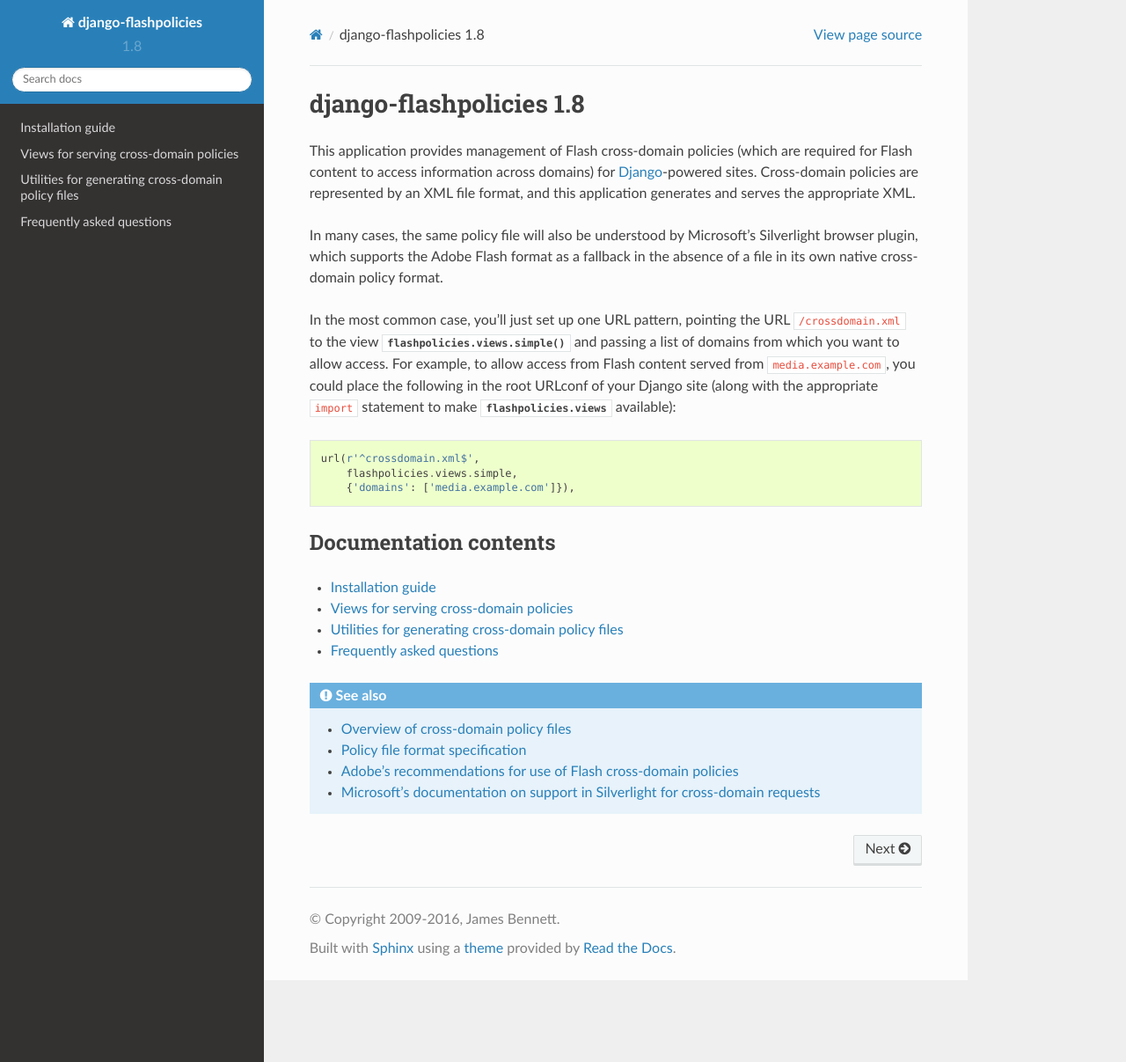
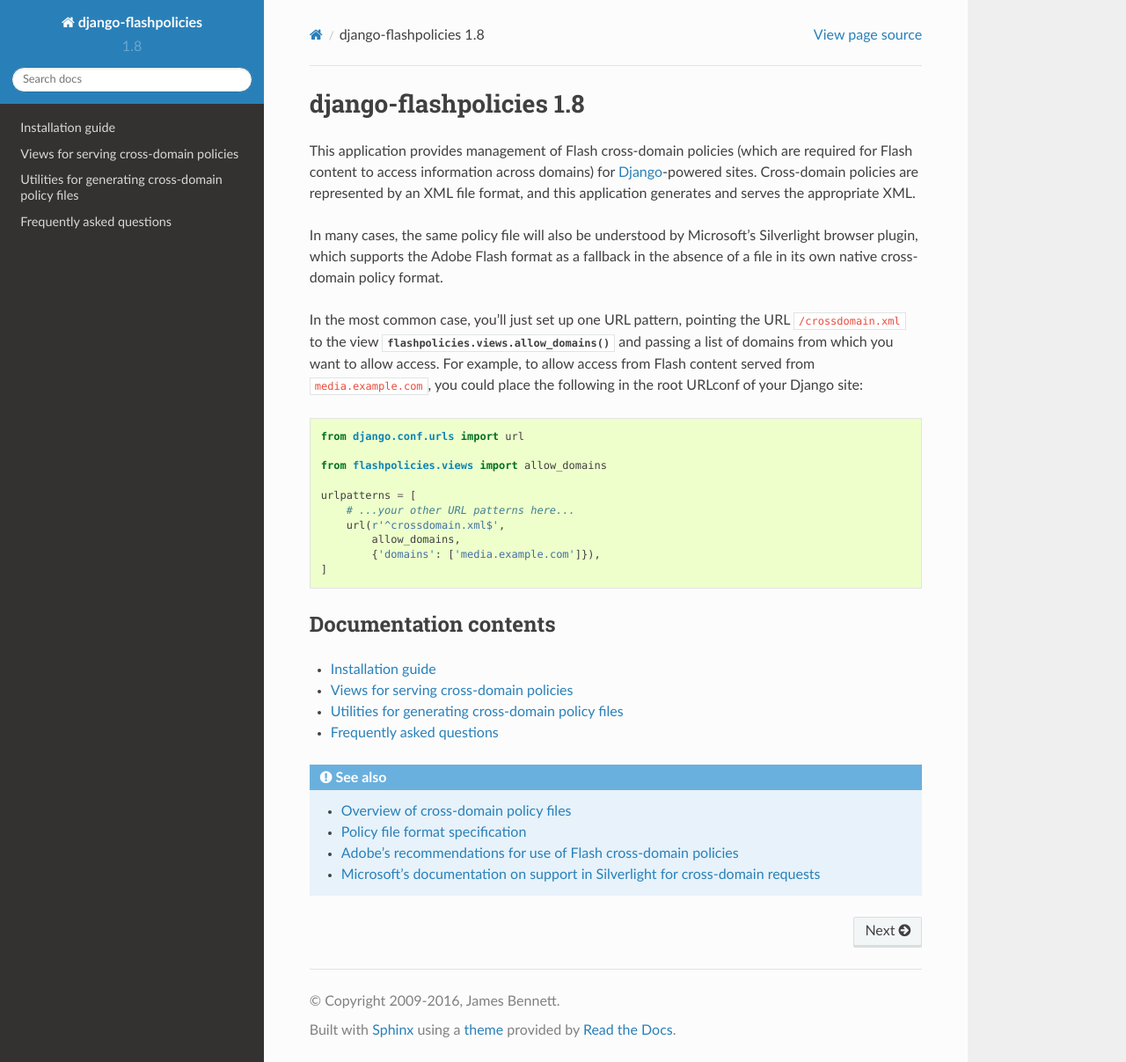
Before and after one commit to ubernostrum/django-flashpolicies, a Sphinx documentation site: the page built from docs/index.rst, in a window 1280 px wide and 1207 px high. Shown: the whole window at 88% size. Built offline with Sphinx 7.4.7 and the Read the Docs theme 2.0.0, drawn with Linux system fonts in a browser that asks for light colours.

Commit message:
simple -> allow_domains

```diff
--- a/docs/index.rst
+++ b/docs/index.rst
@@ -14,18 +14,24 @@
 
 In the most common case, you'll just set up one URL pattern, pointing
 the URL ``/crossdomain.xml`` to the view
-:func:`flashpolicies.views.simple` and passing a list of domains from
-which you want to allow access. For example, to allow access from
-Flash content served from ``media.example.com``, you could place the
-following in the root URLconf of your Django site (along with the
-appropriate ``import`` statement to make :mod:`flashpolicies.views`
-available):
+:func:`flashpolicies.views.allow_domains` and passing a list of
+domains from which you want to allow access. For example, to allow
+access from Flash content served from ``media.example.com``, you could
+place the following in the root URLconf of your Django site:
 
 .. code-block:: python
 
-    url(r'^crossdomain.xml$',
-        flashpolicies.views.simple,
-        {'domains': ['media.example.com']}),
+    from django.conf.urls import url
+
+    from flashpolicies.views import allow_domains
+
+    urlpatterns = [
+        # ...your other URL patterns here...
+        url(r'^crossdomain.xml$',
+            allow_domains,
+            {'domains': ['media.example.com']}),
+    ]
+
 
 Documentation contents
 ----------------------
--- a/docs/views.rst
+++ b/docs/views.rst
@@ -6,7 +6,7 @@
 
 Included in django-flashpolicies are several views for generating and
 serving Flash cross-domain policies. Most sites will need no more than
-the :func:`~flashpolicies.views.simple` policy-serving view.
+the :func:`~flashpolicies.views.allow_domains` policy-serving view.
 
 Some of the other views here support more advanced use cases, but note
 that not all valid policy file options have direct support in these
@@ -25,7 +25,7 @@
 
    :param policy: The :class:`~flashpolicies.policies.Policy` to serve.
 
-.. function:: simple(request, domains)
+.. function:: allow_domains(request, domains)
 
    A cross-domain access policy allowing a list of domains.
 
```
Also changed, not shown: README.rst (+11 -3 lines), 1 other file.
